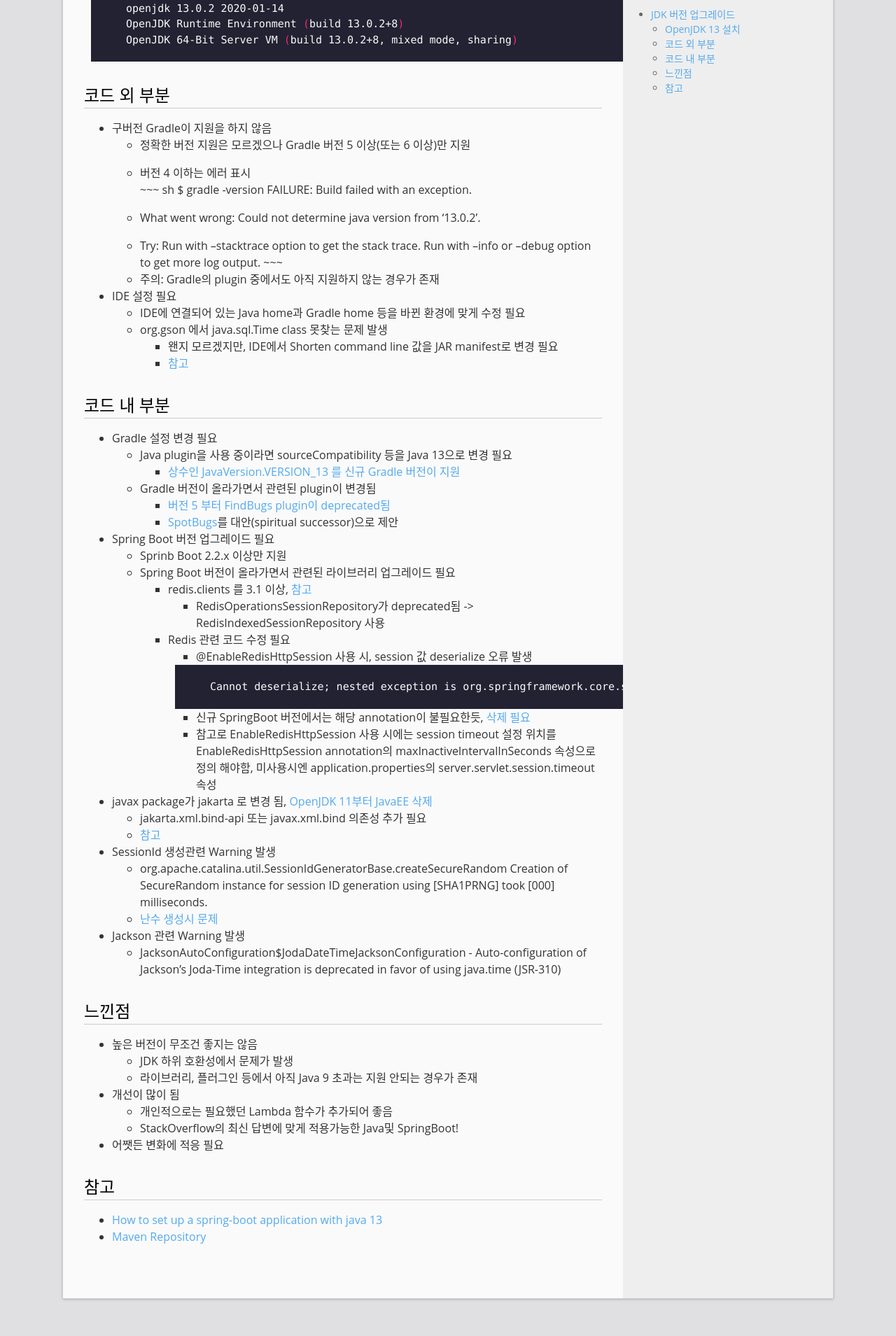
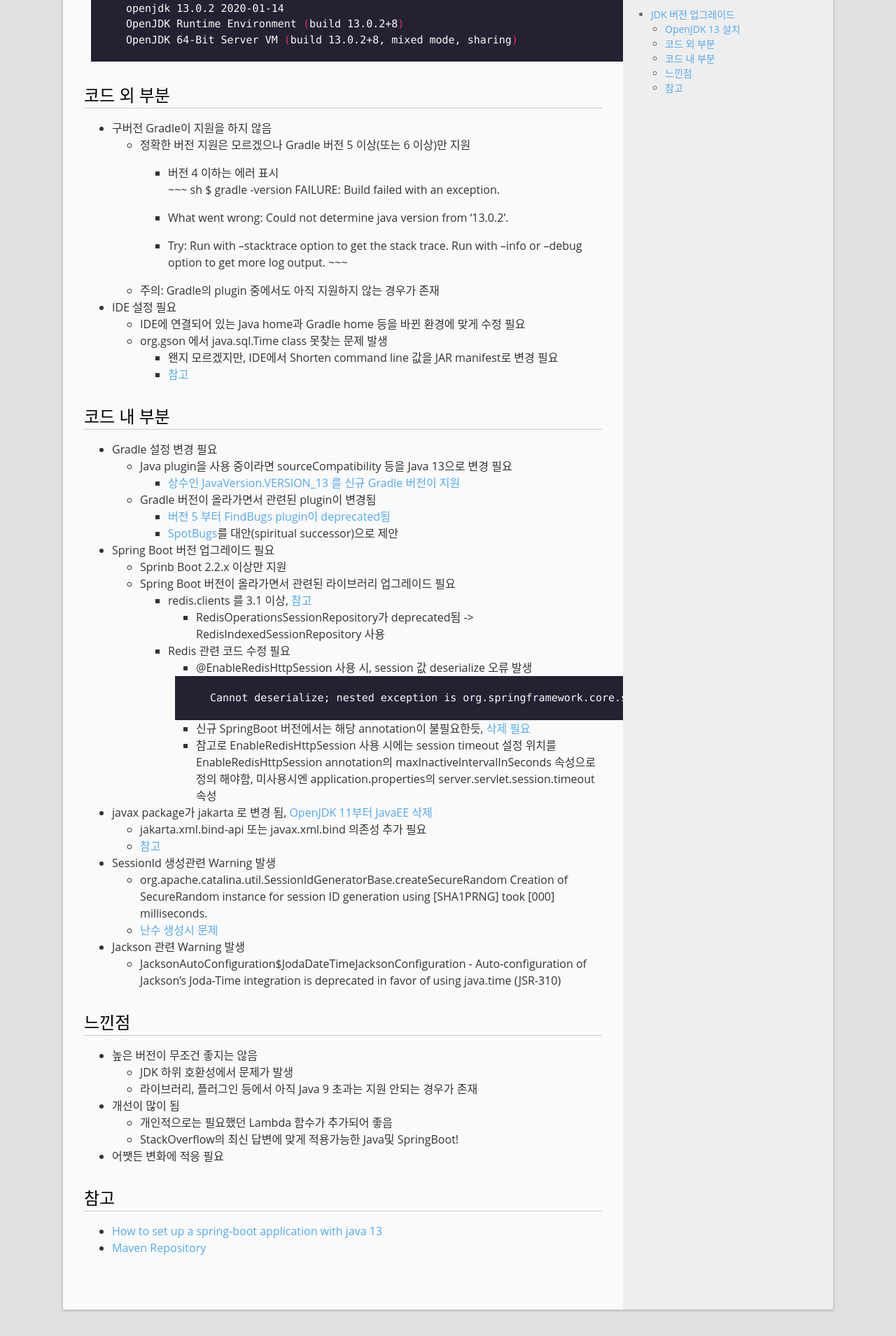
Before and after one commit to mystria/mystria.github.io, a Jekyll site: the page built from _posts/2020-03-02-upgrade-jdk-from-8-to-13.md, in a window 1280 px wide. Shown: the part 715-2624 px from the top of the page at 70% size. Built offline with Jekyll 4.4.1, drawn with Linux system fonts in a browser that asks for light colours; comment, search, counter and statistics services are not loaded.

Commit message:
Fix blockquote

```diff
--- a/_posts/2020-03-02-upgrade-jdk-from-8-to-13.md
+++ b/_posts/2020-03-02-upgrade-jdk-from-8-to-13.md
@@ -28,17 +28,17 @@
 ## 코드 외 부분
 * 구버전 Gradle이 지원을 하지 않음
   + 정확한 버전 지원은 모르겠으나 Gradle 버전 5 이상(또는 6 이상)만 지원
-  + 버전 4 이하는 에러 표시
-  ~~~ sh
-  $ gradle -version
-  FAILURE: Build failed with an exception.
+    - 버전 4 이하는 에러 표시
+    ~~~ sh
+    $ gradle -version
+    FAILURE: Build failed with an exception.
 
-  * What went wrong:
-  Could not determine java version from '13.0.2'.
+    * What went wrong:
+    Could not determine java version from '13.0.2'.
 
-  * Try:
-  Run with --stacktrace option to get the stack trace. Run with --info or --debug option to get more log output.
-  ~~~
+    * Try:
+    Run with --stacktrace option to get the stack trace. Run with --info or --debug option to get more log output.
+    ~~~
   + 주의: Gradle의 plugin 중에서도 아직 지원하지 않는 경우가 존재
 * IDE 설정 필요
   + IDE에 연결되어 있는 Java home과 Gradle home 등을 바뀐 환경에 맞게 수정 필요
```
